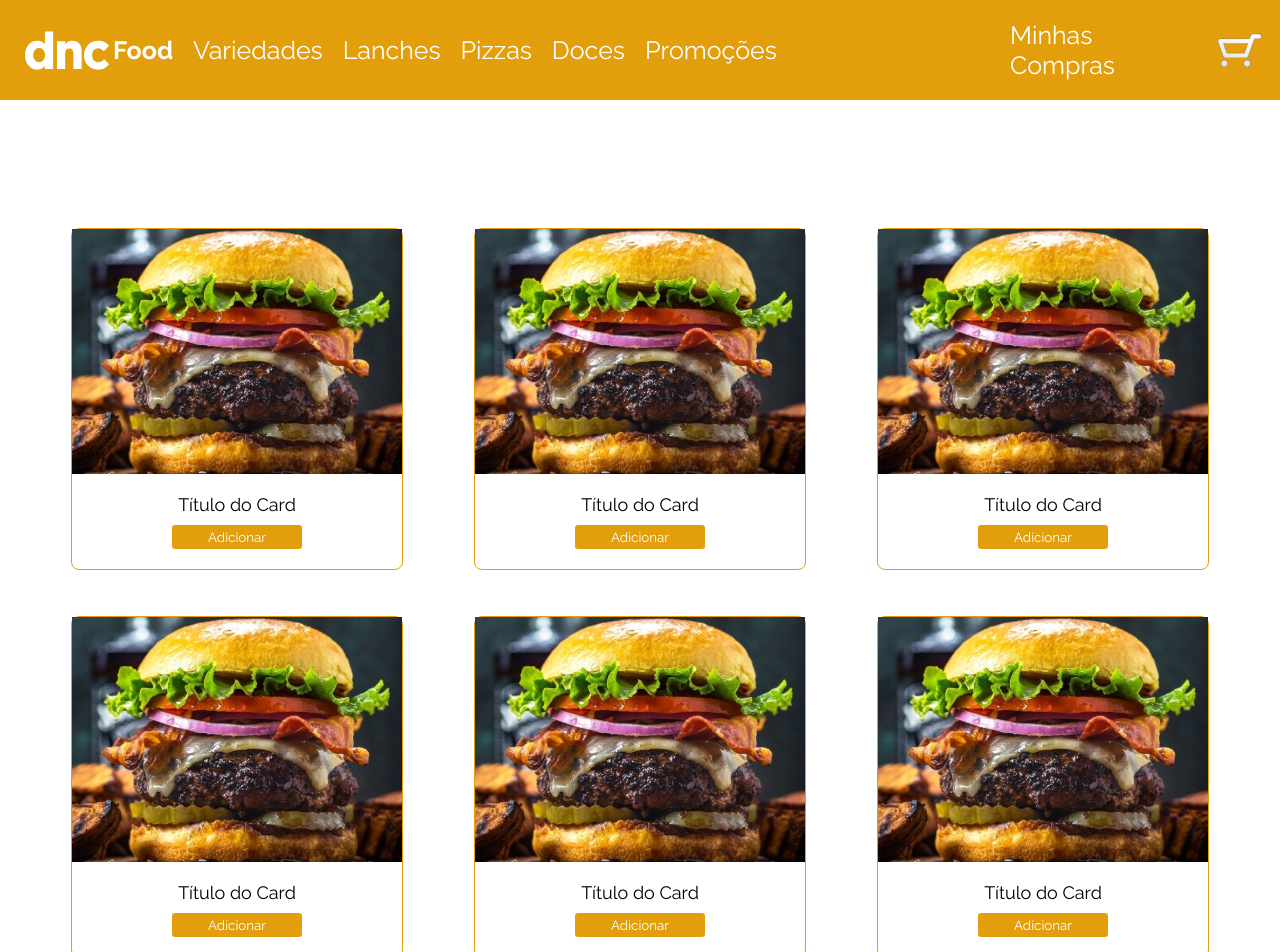
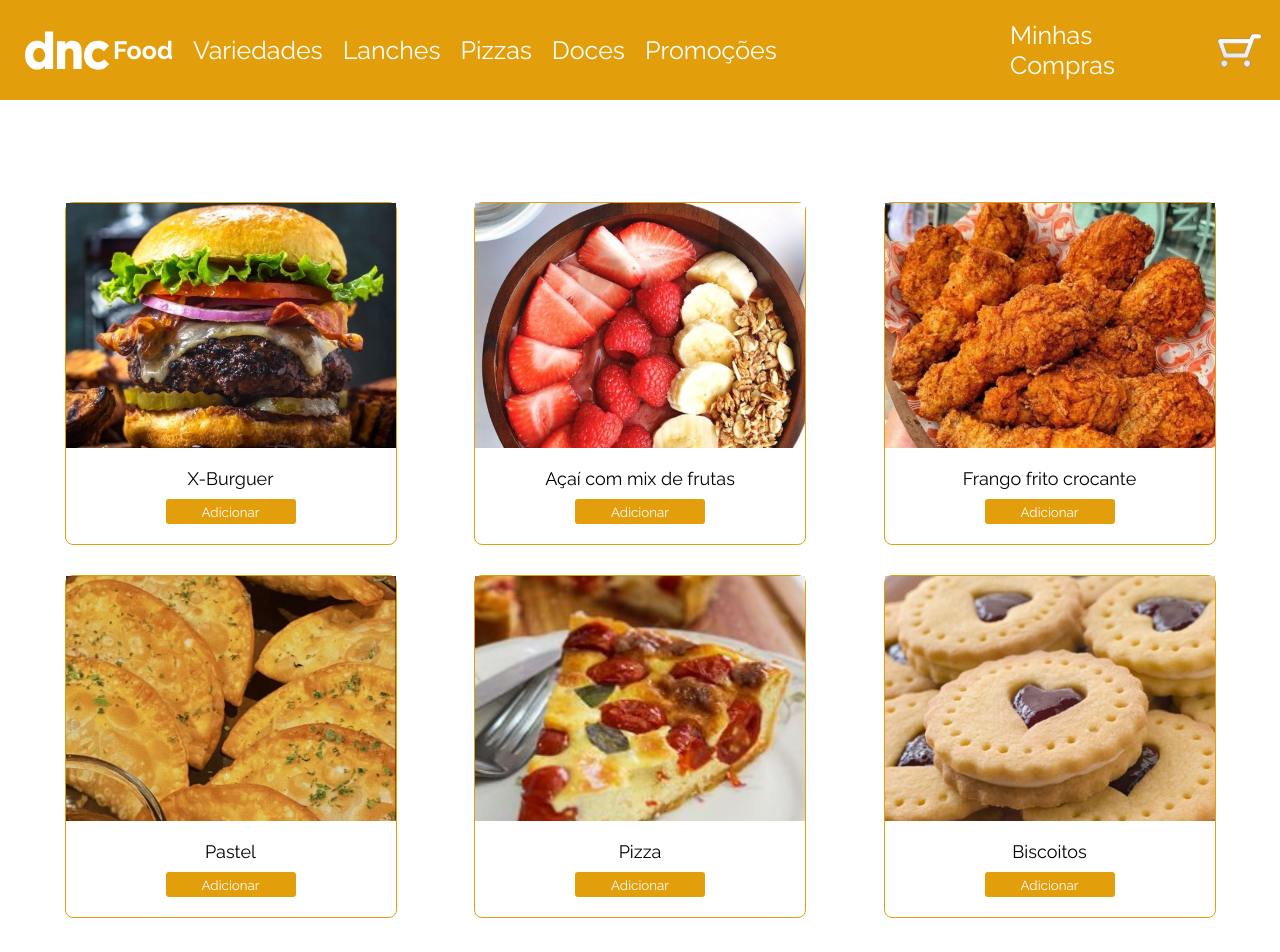
Before and after one commit to abibrito/Dinamica-dnc-food, a React (Vite) app: page / in a window 1280 px wide. Shown: the top 952 px of the page. Built offline with nearby package versions, Linux system fonts and the light colour scheme.

Commit message:
fix: cards dinâmicos e posicionamento dos tais

```diff
--- a/src/Component/Card-Produto/Card.jsx
+++ b/src/Component/Card-Produto/Card.jsx
@@ -1,14 +1,16 @@
-import React from 'react'
 import "./index.scss";
-import img from "../../../public/burguer.svg"
 
-const Card = () => {
+
+const Card = ({data}) => {
+  console.log(data)
   return (
     <div className="card">
-      <img src={img} alt="Imagem do card" />
+      <img src={data.imgPath} alt="Imagem do card" />
       <div className="card-body">
-        <h5 className="card-title">Título do Card</h5>
-        <button className="btn btn-primary">Adicionar</button>
+        <h5 className="card-title">{data.title}</h5>
+        <button className="btn btn-primary">
+          Adicionar
+        </button>
       </div>
     </div>
   );
--- a/src/Component/Card-Produto/index.scss
+++ b/src/Component/Card-Produto/index.scss
@@ -1,12 +1,13 @@
 .card {
-  justify-content: center;
+    display: flex;
+    justify-content: center;
     align-items: center;
-    display: grid;
+    flex-direction: column;
     width: 330px;
     border: 1px solid #E39F0B;
     border-radius: 8px;
     padding: 0px;
-    margin-bottom: 20px;
+    margin-bottom: 30px;
 }
 
 .card img {
@@ -17,9 +18,10 @@
 
 .card-body {
   padding: 10px;
-  display: grid;
+  display: flex;
   justify-content: center;
   align-items: center;
+  flex-direction: column;
 }
 
 .card-title {
@@ -33,7 +35,8 @@
   background: #E39F0B;
   color: #fff;
   border: none;
-  padding: 4px 36px;
+  width: 130px;
+  height: 25px;
   margin-bottom: 10px;
   border-radius: 3px;
   cursor: pointer;
--- a/src/Component/Header/index.scss
+++ b/src/Component/Header/index.scss
@@ -6,7 +6,7 @@
   font-size: 25px;
   width: 100%;
   height: 100px;
-  margin-bottom: 10%;
+  margin-bottom: 8%;
 
   img {
     margin-left: 25px;
--- a/src/Pages/Home/Home.jsx
+++ b/src/Pages/Home/Home.jsx
@@ -2,22 +2,17 @@ import Header from "../../Component/Header/Header";
 import Card from "../../Component/Card-Produto/Card";
 import "./index.scss";
 
-const Home = () => {
+const Home = ({ data }) => {
+  console.log(data);
   return (
     <div>
       <Header />
       <div className="Display-card">
-        <Card />
-        <Card />
-        <Card />
+        {data.map((food) => (
+          <Card key={food.id} data={food} />
+        ))}
       </div>
-      <div className="Display-card">
-        <Card />
-        <Card />
-        <Card />
-      </div>
-      <div className="Footer">
-      </div>
+      <div className="Footer"></div>
     </div>
   );
 };
--- a/src/Pages/Home/index.scss
+++ b/src/Pages/Home/index.scss
@@ -1,9 +1,9 @@
-.Display-card{
+.Display-card {
   display: flex;
+  flex-wrap: wrap;
+  column-gap: 13px;
   justify-content: space-evenly;
-  align-items: center;
-  margin-top: 2%;
 }
-.Footer{
-  margin-bottom: 8%;
+.Footer {
+  margin-bottom: 5%;
 }
--- a/src/Pages/Product/Product.jsx
+++ b/src/Pages/Product/Product.jsx
@@ -0,0 +1,9 @@
+
+
+function Product() {
+  return (
+    <div>Product</div>
+  )
+}
+
+export default Product
```
